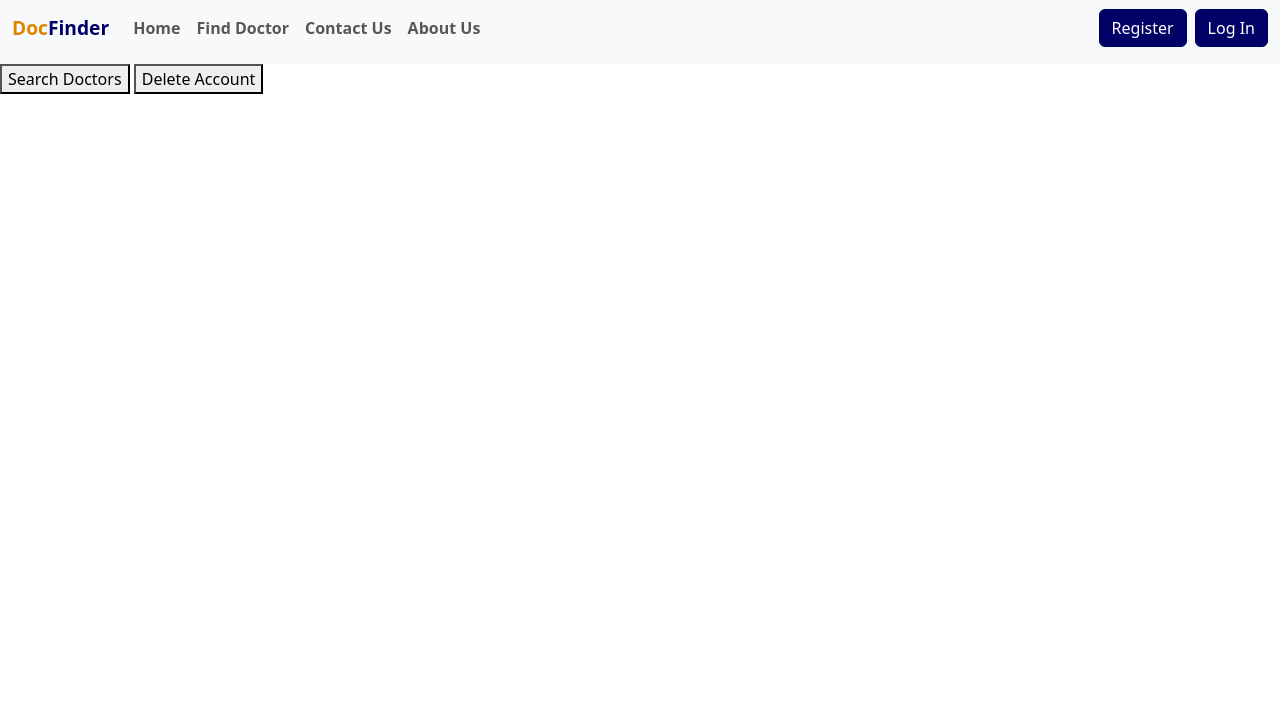
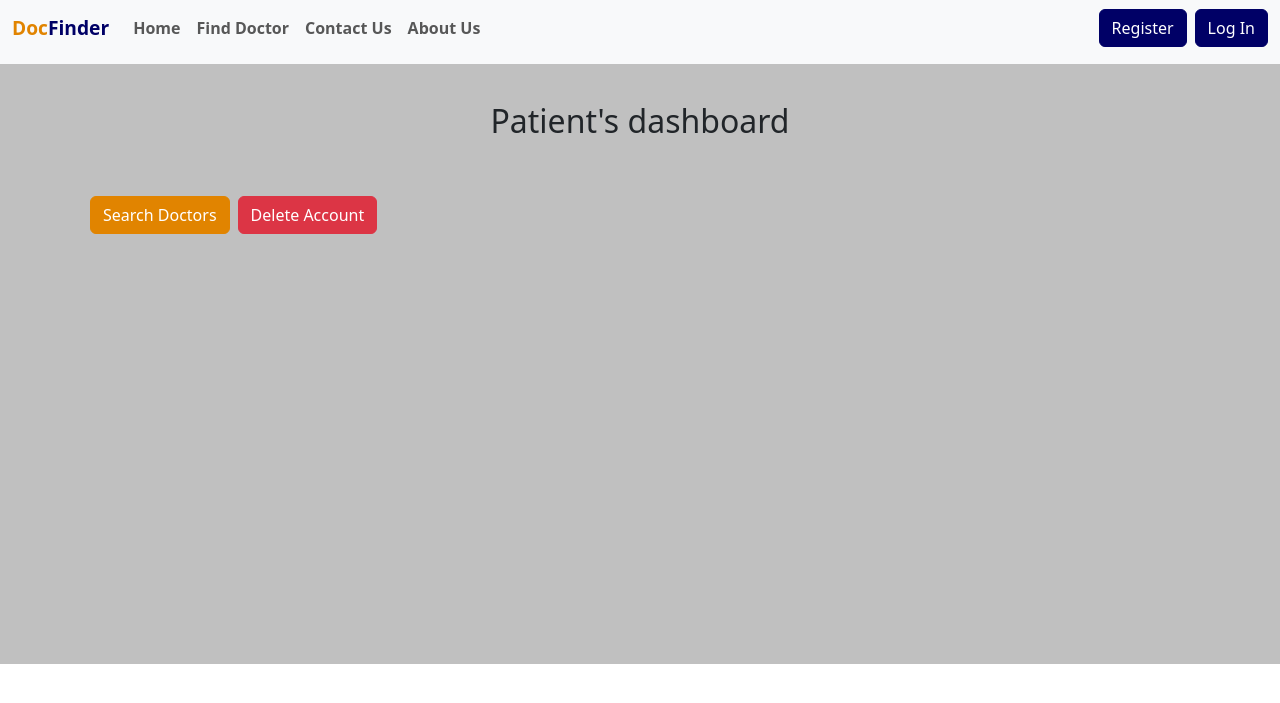
Before and after one commit to M-Usman-Shoaib/DocFinder, a Flask app: page /patientMainPage in a window 1280 px wide. Shown: the top 703 px of the page. Run offline with Flask 3, Linux system fonts and the light colour scheme.

Commit message:
patient dashboard

```diff
--- a/static/DocFinder.css
+++ b/static/DocFinder.css
@@ -1,5 +1,14 @@
 
 
+
+/*Background*/
+
+.background{
+    background-color: #c0c0c0;
+    padding-top: 30px;
+    padding-bottom: 30px;
+    min-height: 600px;
+}
 
 /*dropdown menu width*/
 .custom-dropdown-menu{
--- a/templates/patientMainPage.html
+++ b/templates/patientMainPage.html
@@ -3,6 +3,14 @@
 {% block title %}title{% endblock %}
 
 {% block content %}
-   <button onclick="location.href='/searchDoctors'">Search Doctors</button>
-    <button onclick="location.href='/'">Delete Account</button>
+
+    <div class="background">
+        <h2 class="text-center pt-2" >Patient's dashboard</h2>
+        <div class="container d-flex pt-5">
+           <button class="ms-2  btn btn-secondary yellow-button-color" onclick="location.href='/searchDoctors'">Search Doctors</button>
+            <button class="ms-2  btn btn-danger" onclick="location.href='/'">Delete Account</button>
+        </div>
+
+    </div>
+
 {% endblock %}
```
